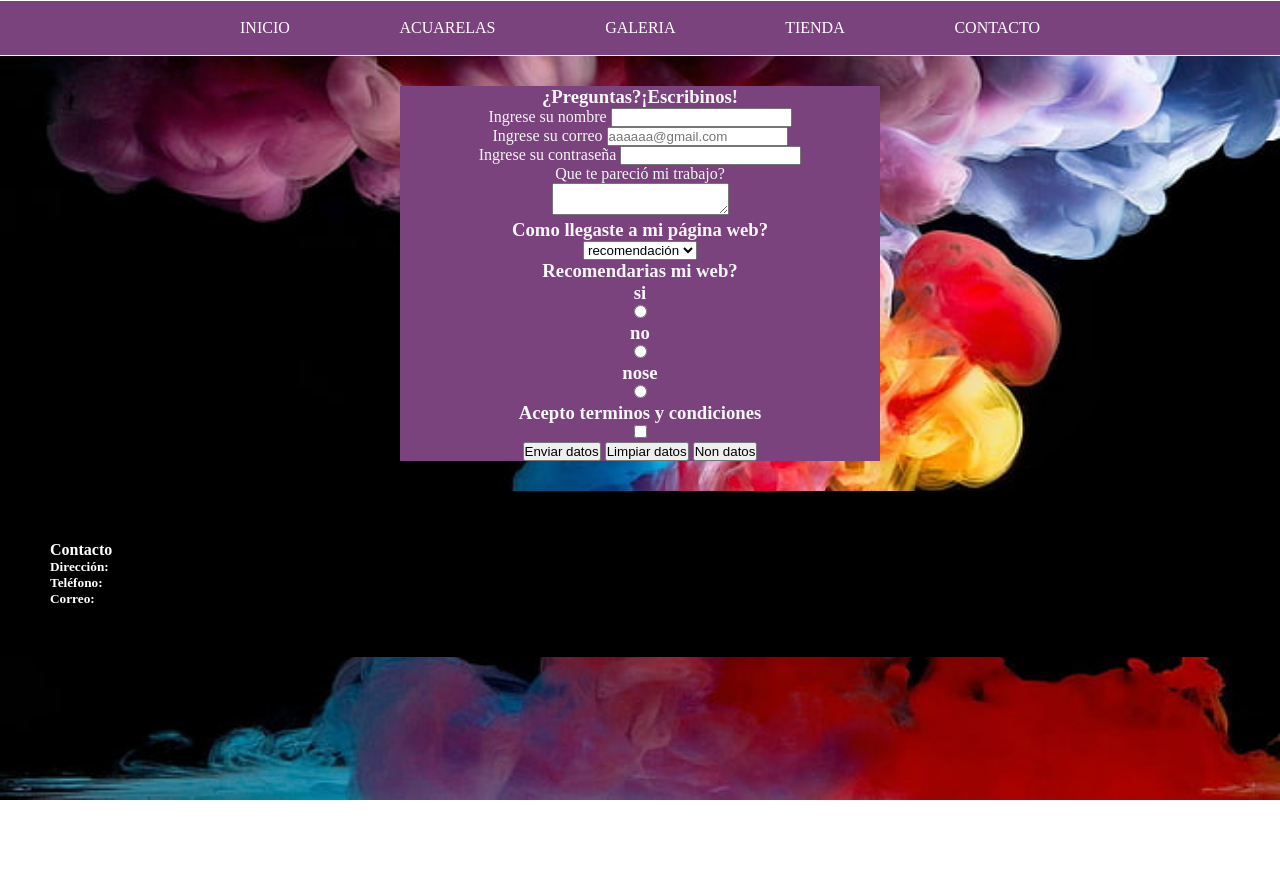
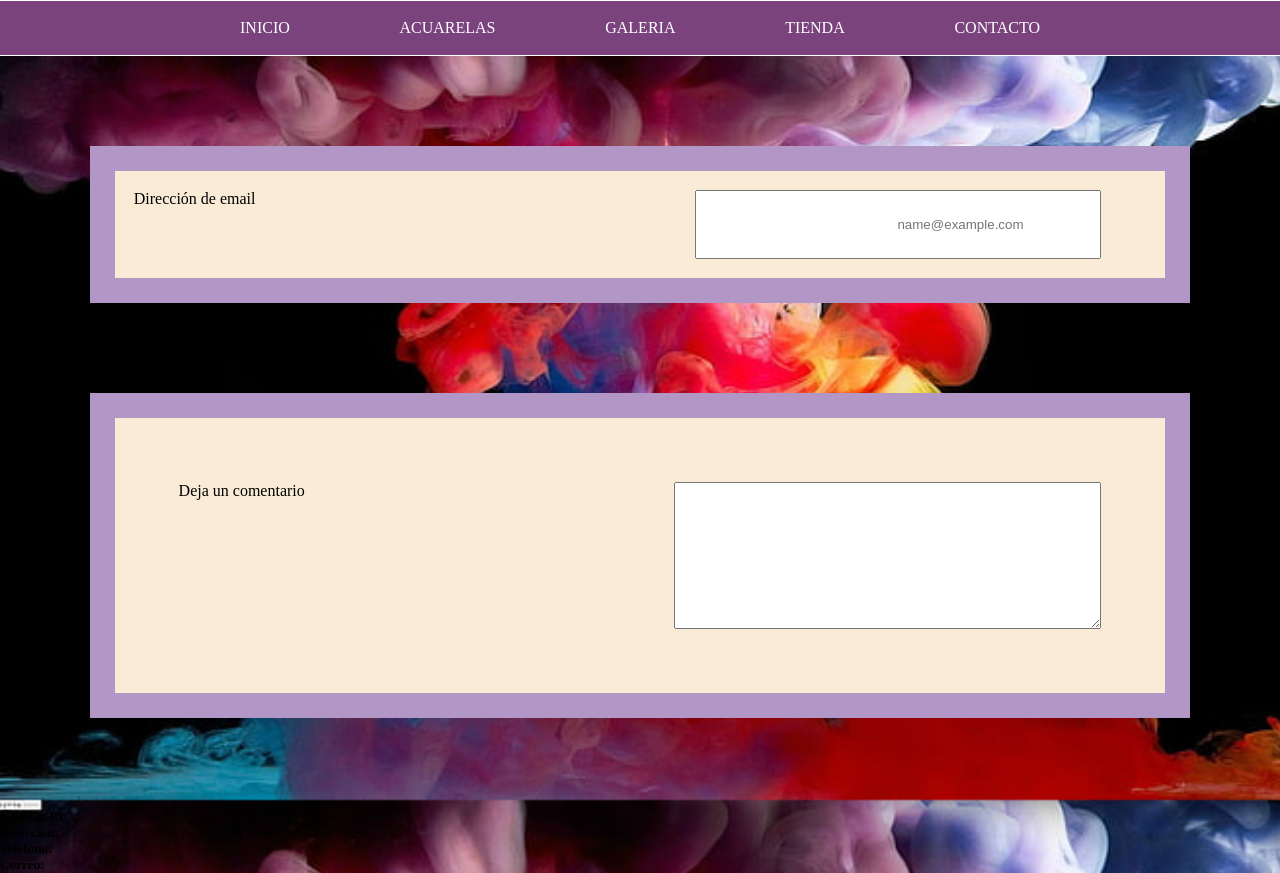
Before and after one commit to YESICATORRICO/CODER.YESICAT, a plain HTML site: page secciones/contacto.html in a window 1280 px wide. Before the commit the page ends 800 px from the top, so only its background shows below. Drawn offline with Linux system fonts and the light colour scheme.

Commit message:
Bootstrap Form

```diff
--- a/estilo/style.css
+++ b/estilo/style.css
@@ -234,12 +234,24 @@ img {
 
 /*Contacto*/
 
-.formulario {
-   text-align: center;
-   background-color: #7b437e;
-   margin: 30px 400px;
-   color: whitesmoke;
+.mb-31{
+   background-color: antiquewhite;
+   border:rgb(178, 150, 197) 25px solid;
+   padding: 1.5% 5% 1.5% 1.5%;
+   margin: 7%;
+}
+.mb-3{
+   background-color: antiquewhite;
+   border: rgb(178, 150, 197) 25px solid;
+   padding: 5%;
+   margin: 7%;
+}
+#exampleFormControlInput1{
+padding: 25px 25px 25px 200px;
+}
 
+#exampleFormControlTextarea1{
+   padding: 50px 50px 50px 200px;
 }
 
 footer {
--- a/secciones/contacto.html
+++ b/secciones/contacto.html
@@ -33,42 +33,14 @@
 
         </nav>
     </header>
-    <section class="formulario">
-
-        <h3>¿Preguntas?¡Escribinos!</h3>
-        <form>
-            <label for="name">Ingrese su nombre</label>
-            <input type="text" name="name"><br>
-            <label for="email">Ingrese su correo</label>
-            <input type="text" placeholder="aaaaaa@gmail.com" name="email"><br>
-            <label for="password">Ingrese su contraseña</label>
-            <input type="usuario" type="password" id="password"><br>
-            <label for="opiniones"> Que te pareció mi trabajo? <br>
-                <textarea> </textarea>
-            </label> <br>
-            <h3>Como llegaste a mi página web?</h3>
-            <select name="medios">
-                <option value="recomendacion">recomendación</option>
-                <option value="redes">redes sociales</option>
-                <option value="otro">otro</option>
-            </select>
-            <h3>Recomendarias mi web?</h3>
-            <h3>si</h3>
-            <input type="radio" name="web" value="sI" />
-            <h3>no</h3>
-            <input type="radio" name="web" value="no" />
-            <h3>nose</h3>
-            <input type="radio" name="web" value="nose" />
-            <h3>Acepto terminos y condiciones</h3>
-            <input type="checkbox" name="Acepto" /><br>
-            <input type="submit" value="Enviar datos" />
-            <input type="reset" value="Limpiar datos" />
-            <input type="button" value="Non datos" />
-        </form>
-
-
-    </section>
-    <footer>
+    <div class="mb-31">
+        <label for="exampleFormControlInput1" class="form-label">Dirección de email</label>
+        <input type="email" class="form-control" id="exampleFormControlInput1" placeholder="name@example.com">
+      </div>
+      <div class="mb-3">
+        <label for="exampleFormControlTextarea1" class="form-label">Deja un comentario</label>
+        <textarea class="form-control" id="exampleFormControlTextarea1" rows="3"></textarea>
+      </div>
 
         <h4>Contacto</h4>
         <h5>Dirección:</h5>
```
